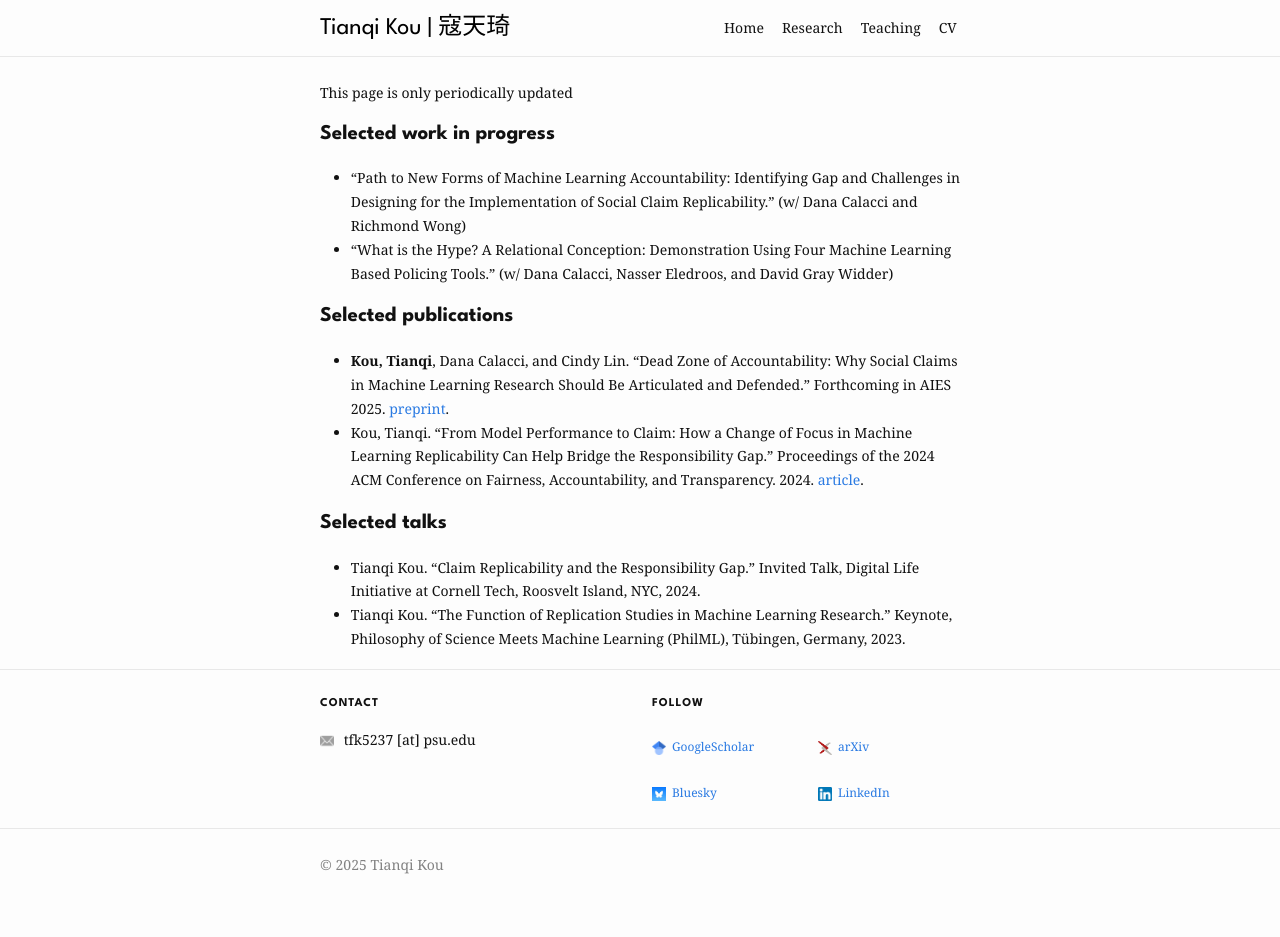
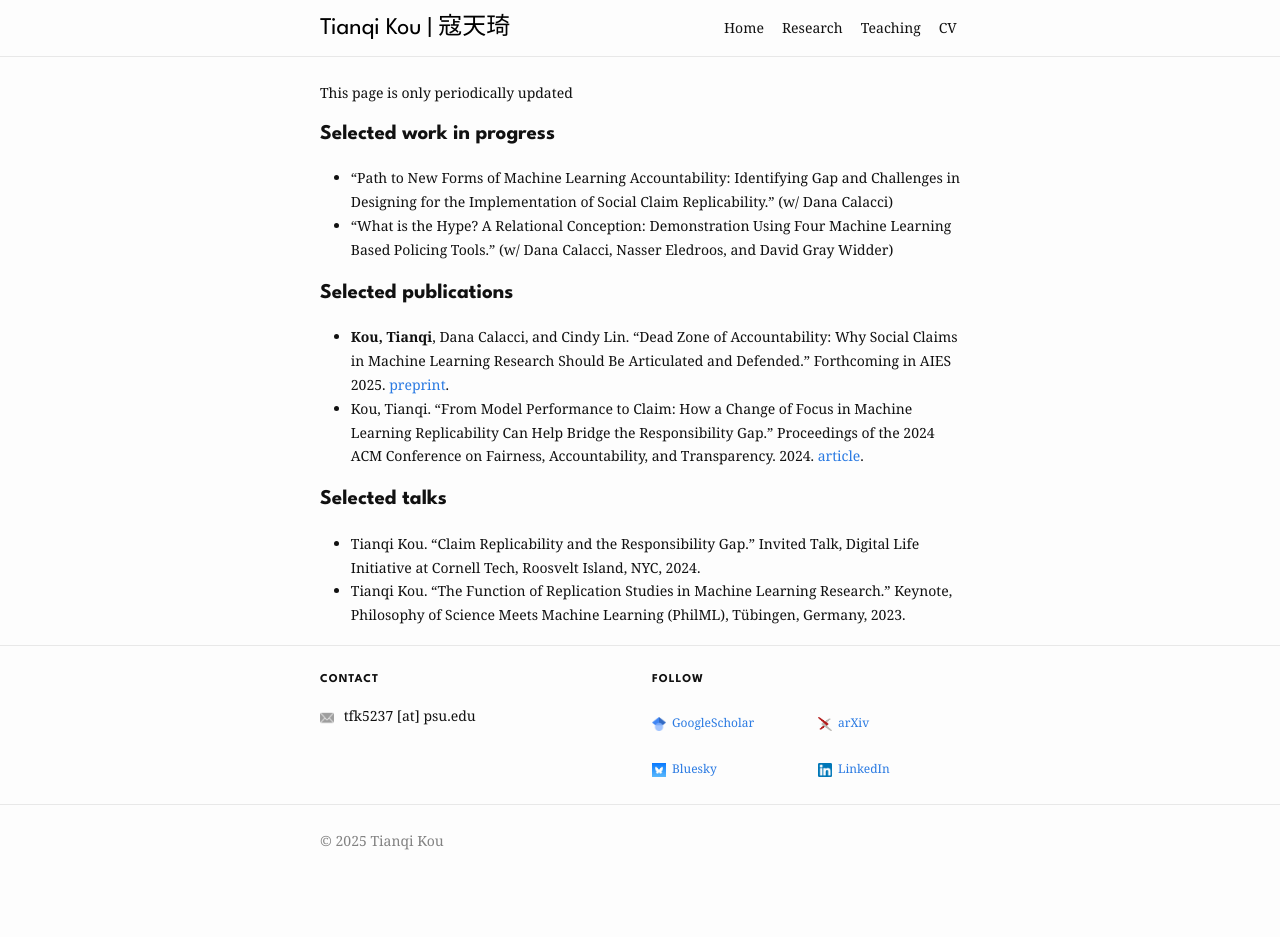
Before and after one commit to koutianqi/koutianqi.github.io, a Jekyll site: the page built from pages/research.markdown, in a window 1280 px wide. Built offline with Jekyll 4.4.1, drawn with Linux system fonts in a browser that asks for light colours; our own code applies the rules of GitHub Pages for plain Markdown files; after the commit the page ends 913 px from its top, so only the background shows below that.

Commit message:
Update research.markdown

```diff
--- a/pages/research.markdown
+++ b/pages/research.markdown
@@ -1,7 +1,7 @@
 This page is only periodically updated
 
 ## Selected work in progress
- - "Path to New Forms of Machine Learning Accountability: Identifying Gap and Challenges in Designing for the Implementation of Social Claim Replicability." (w/ Dana Calacci and Richmond Wong)
+ - "Path to New Forms of Machine Learning Accountability: Identifying Gap and Challenges in Designing for the Implementation of Social Claim Replicability." (w/ Dana Calacci)
  - "What is the Hype? A Relational Conception: Demonstration Using Four Machine Learning Based Policing Tools." (w/ Dana Calacci, Nasser Eledroos, and David Gray Widder)
 
 ## Selected publications
```
